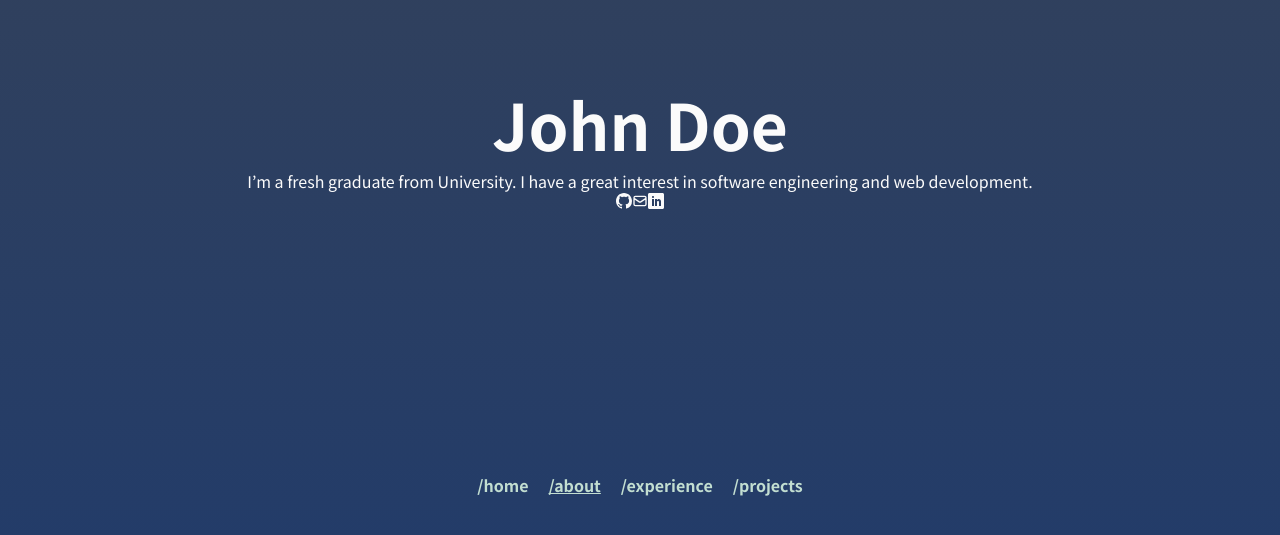
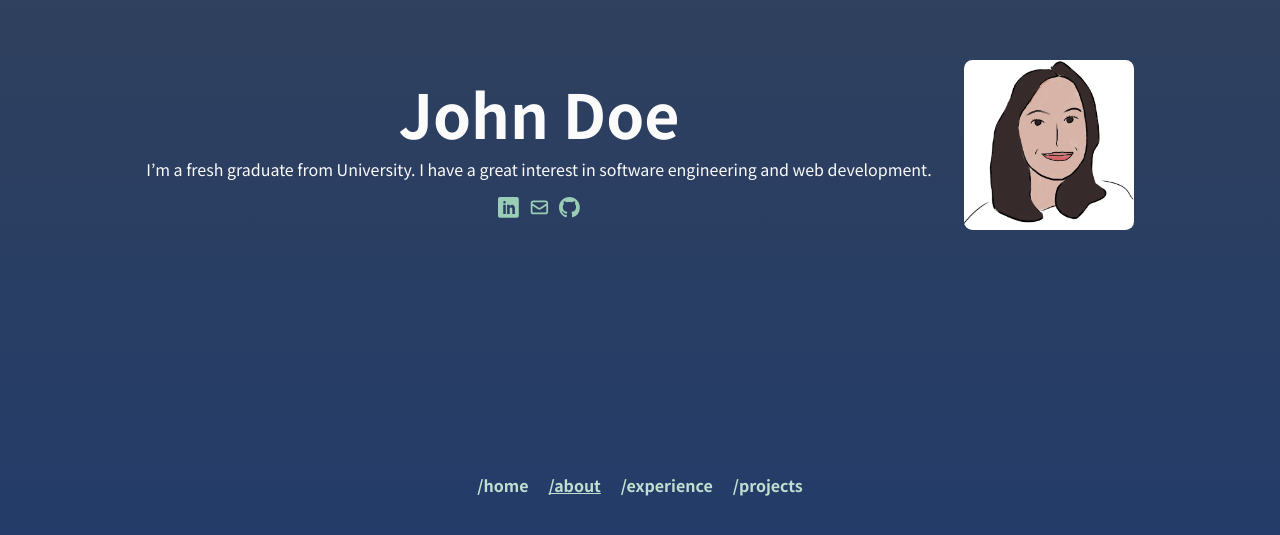
Before and after one commit to janedameria/janedameria.github.io, a React (Create React App) app: page /about in a window 1280 px wide. Shown: the part 255-790 px from the top of the page. Built offline with nearby package versions, Linux system fonts and the light colour scheme.

Commit message:
design about homepage

```diff
--- a/src/App.js
+++ b/src/App.js
@@ -15,14 +15,20 @@ const Container = styled.div`
 
 const GlobalStyle = createGlobalStyle`
   .main-title {
-     font-size: 64px;
-  font-family: "Noto Sans JP", sans-serif;
-  color: #fbfbfb;
+    font-size: 3.8rem;
+    font-family: "Noto Sans JP", sans-serif;
+    color: #fbfbfb;
+    @media (max-width: 768px) {
+      font-size: 2.6rem;
+    }
   }
 
   .text {
     font-family: "Noto Sans JP", sans-serif;
     color: #fbfbfb;
+    @media (max-width: 768px) {
+      font-size: 0.85rem;
+    }
   }
 `;
 
--- a/src/components/About.js
+++ b/src/components/About.js
@@ -1,5 +1,6 @@
 import React from "react";
 import styled from "styled-components";
+import icon from "../me sketch.png";
 import { BsGithub } from "react-icons/bs";
 import { HiOutlineMail } from "react-icons/hi";
 import { ImLinkedin } from "react-icons/im";
@@ -7,37 +8,71 @@ import { ImLinkedin } from "react-icons/im";
 const Container = styled.div`
   display: flex;
   height: 100%;
-  justify-content: space-evenly;
+  justify-content: center;
   align-items: center;
 `;
 
 const ContainerColumn = styled.div`
   display: flex;
   flex-direction: column;
-  height: 100%;
-  justify-content: center;
+  justify-content: ${(props) => props.justify_center && "center"};
   align-items: center;
+  margin: 1em;
 `;
 
 const ContainerIcon = styled.div`
   color: #fbfbfb;
+  margin-top: 1em;
+
+  > * {
+    margin: 0 0.3em;
+    color: #99cdb5;
+
+    &:hover {
+      opacity: 0.8;
+      cursor: pointer;
+    }
+  }
+`;
+
+const MyImage = styled.img`
+  width: 170px;
+  height: 170px;
+  border-radius: 5%;
+  margin: 1em;
+
+  @media (max-width: 768px) {
+    width: 140px;
+    height: 140px;
+  }
 `;
 
 const About = () => {
   return (
     <Container>
-      <ContainerColumn>
+      <ContainerColumn justify_center>
         <h1 className="main-title">John Doe</h1>
         <p className="text">
           I’m a fresh graduate from University. I have a great interest in
           software engineering and web development.
         </p>
         <ContainerIcon>
-          <BsGithub />
-          <HiOutlineMail />
-          <ImLinkedin />
+          <a
+            href="https://www.linkedin.com/in/jennifer-dameria/"
+            target={"_blank"}
+          >
+            <ImLinkedin size={"1.3em"} />
+          </a>
+          <a href="mailto:jenniferhutabarat@gmail.com">
+            <HiOutlineMail size={"1.3em"}></HiOutlineMail>
+          </a>
+          <a href="https://github.com/janedameria" target={"_blank"}>
+            <BsGithub size={"1.3em"} />
+          </a>
         </ContainerIcon>
       </ContainerColumn>
+
+      <MyImage src={icon} />
     </Container>
   );
 };
--- a/src/components/Home.js
+++ b/src/components/Home.js
@@ -8,6 +8,7 @@ const Container = styled.div`
   height: 100%;
   justify-content: space-evenly;
   align-items: center;
+  margin: 0 2em;
 `;
 
 const ContainerColumn = styled.div`
@@ -22,6 +23,10 @@ const MyImage = styled.img`
   width: 170px;
   height: 170px;
   border-radius: 5%;
+  @media (max-width: 768px) {
+    width: 140px;
+    height: 140px;
+  }
 `;
 
 const Home = () => {
--- a/src/components/Navbar.js
+++ b/src/components/Navbar.js
@@ -23,6 +23,10 @@ const StyledLink = styled(NavLink)`
   }
   &.active {
     text-decoration: underline;
+  }
+
+  @media (max-width: 768px) {
+    font-size: 0.88rem;
   }
 `;
 
```
